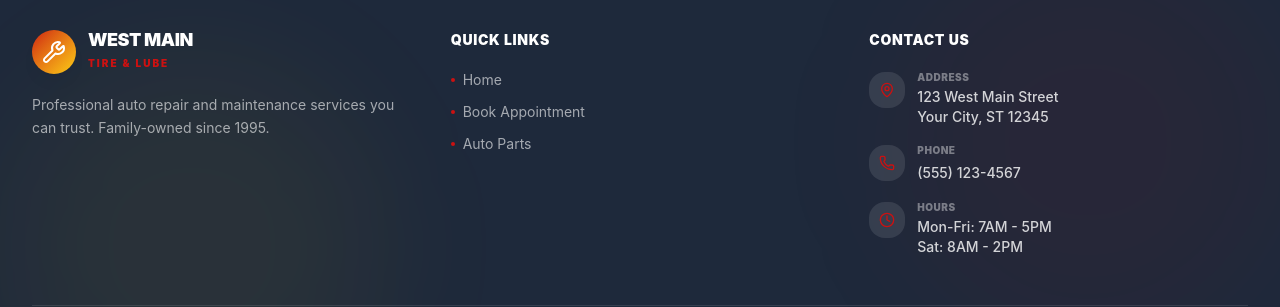
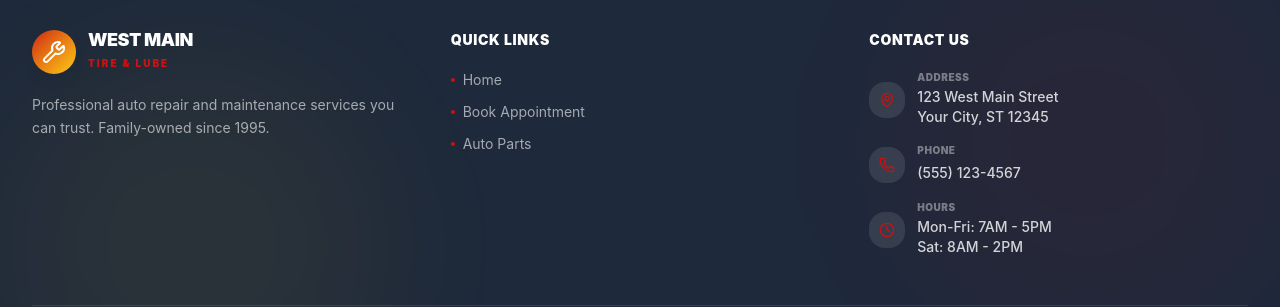
Before and after one commit to ChMubasharAli/auto-parts-frontend, a React (Vite) app: page /auto-parts in a window 1280 px wide. Shown: the part 4356-4663 px from the top of the page. Built offline with nearby package versions, Linux system fonts and the light colour scheme.

Commit message:
update changes

```diff
--- a/src/components/layout/PublicLayout.tsx
+++ b/src/components/layout/PublicLayout.tsx
@@ -340,7 +340,7 @@
                 Contact Us
               </h3>
               <ul className="space-y-4">
-                <li className="flex items-start gap-3">
+                <li className="flex items-center gap-3">
                   <div className="w-9 h-9 rounded-lg bg-white/10 flex items-center justify-center shrink-0 mt-0.5">
                     <MapPin className="h-4 w-4 text-brand-orange" />
                   </div>
@@ -355,7 +355,7 @@
                     </p>
                   </div>
                 </li>
-                <li className="flex items-start gap-3">
+                <li className="flex items-center gap-3">
                   <div className="w-9 h-9 rounded-lg bg-white/10 flex items-center justify-center shrink-0 mt-0.5">
                     <Phone className="h-4 w-4 text-brand-orange" />
                   </div>
@@ -371,7 +371,7 @@
                     </a>
                   </div>
                 </li>
-                <li className="flex items-start gap-3">
+                <li className="flex items-center gap-3">
                   <div className="w-9 h-9 rounded-lg bg-white/10 flex items-center justify-center shrink-0 mt-0.5">
                     <Clock className="h-4 w-4 text-brand-orange" />
                   </div>
```
